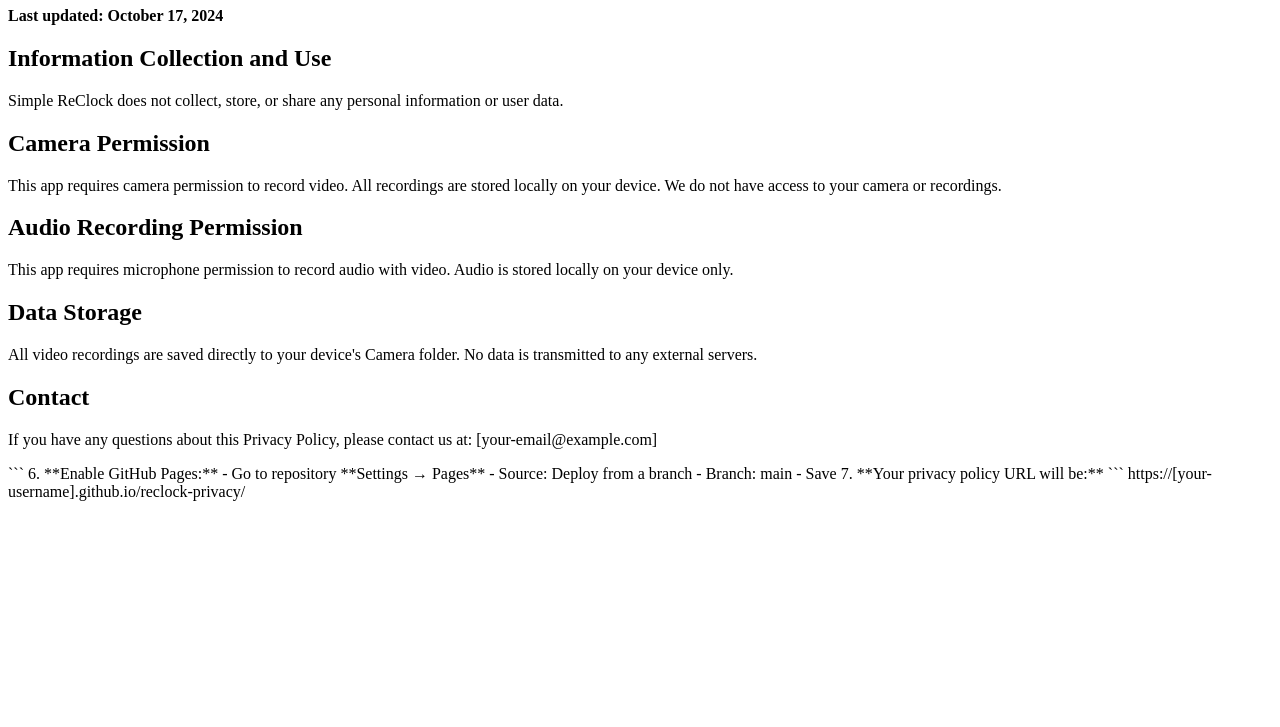
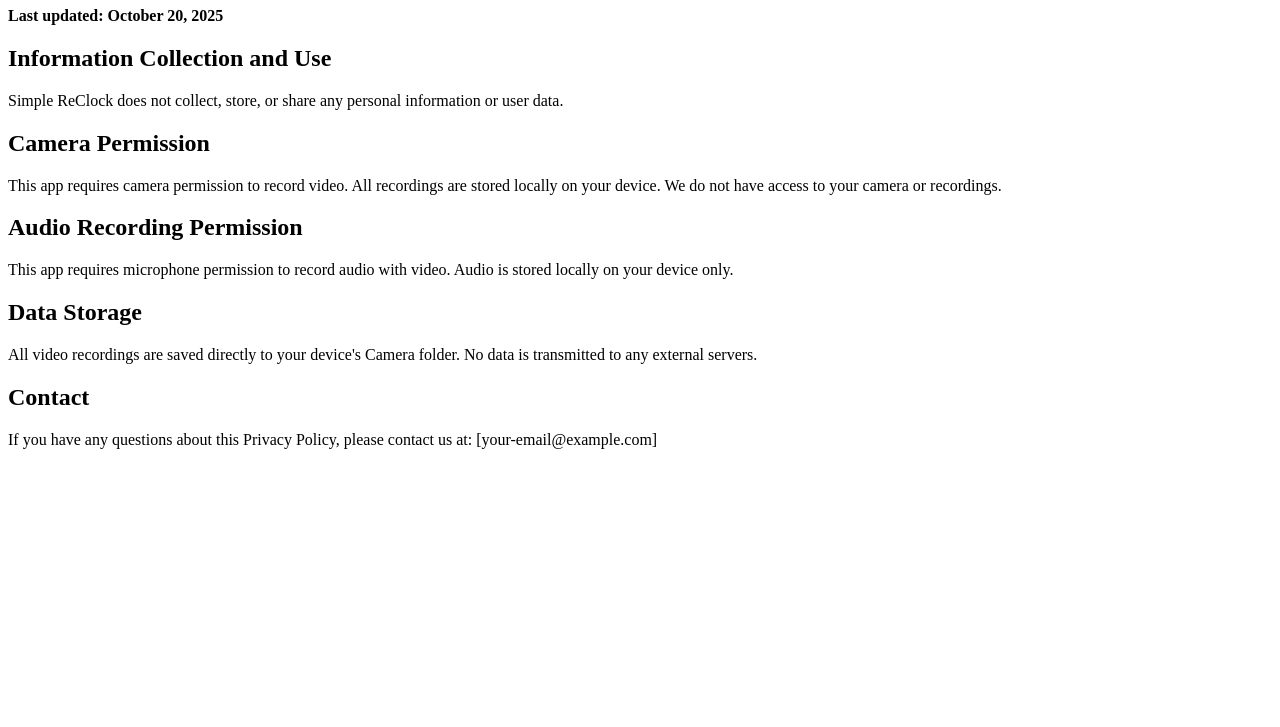
Before and after one commit to mariokubala/reclock-privacy, a plain HTML site: page index.html in a window 1280 px wide. Shown: the part 73-800 px from the top of the page. Drawn offline with Linux system fonts and the light colour scheme.

Commit message:
Update index.html
fixed wrongly paste

````diff
--- a/index.html
+++ b/index.html
@@ -5,7 +5,7 @@
 </head>
 <body>
     <h1>Privacy Policy for Simple ReClock</h1>
-    <p><strong>Last updated: October 17, 2024</strong></p>
+    <p><strong>Last updated: October 20, 2025</strong></p>
 
     <h2>Information Collection and Use</h2>
     <p>Simple ReClock does not collect, store, or share any personal information or user data.</p>
@@ -23,14 +23,3 @@
     <p>If you have any questions about this Privacy Policy, please contact us at: [your-email@example.com]</p>
 </body>
 </html>
-```
-
-6. **Enable GitHub Pages:**
-   - Go to repository **Settings → Pages**
-   - Source: Deploy from a branch
-   - Branch: main
-   - Save
-
-7. **Your privacy policy URL will be:**
-```
-   https://[your-username].github.io/reclock-privacy/
````
